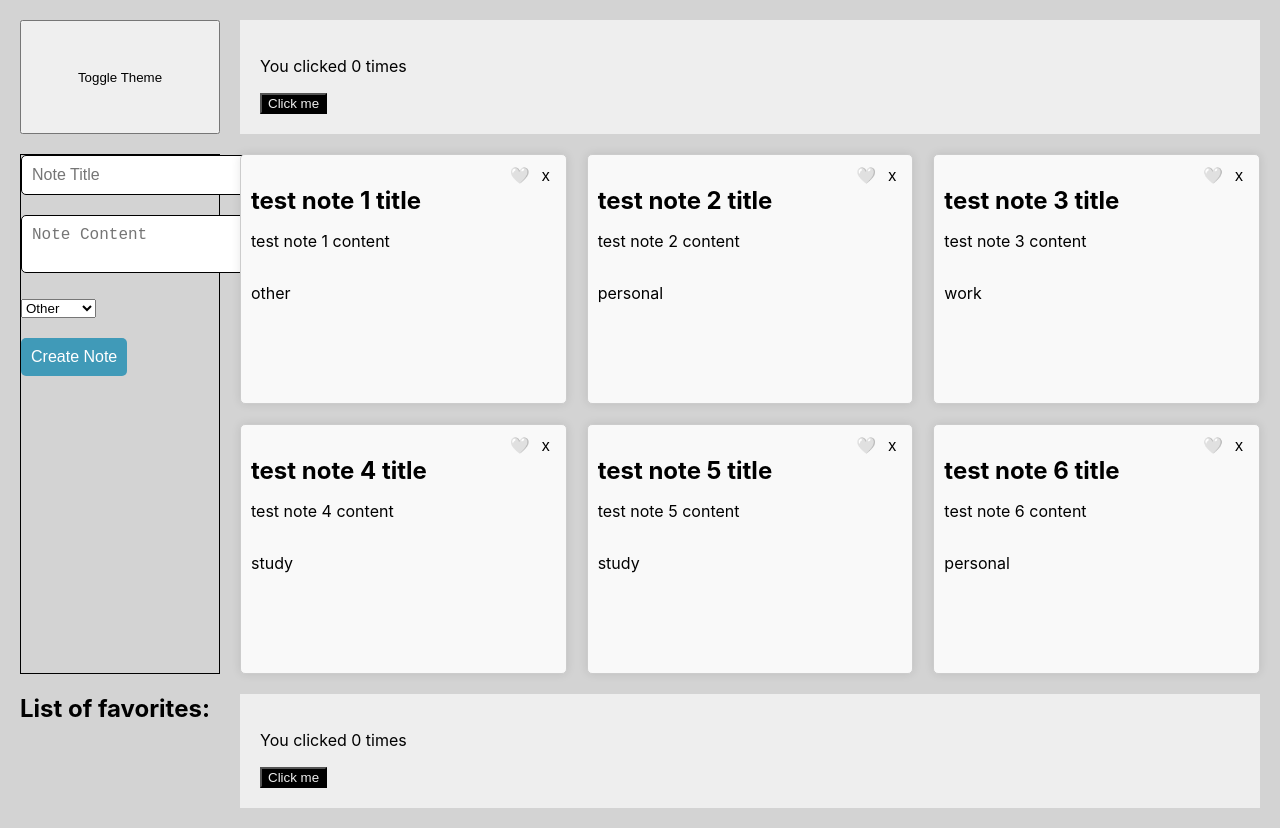
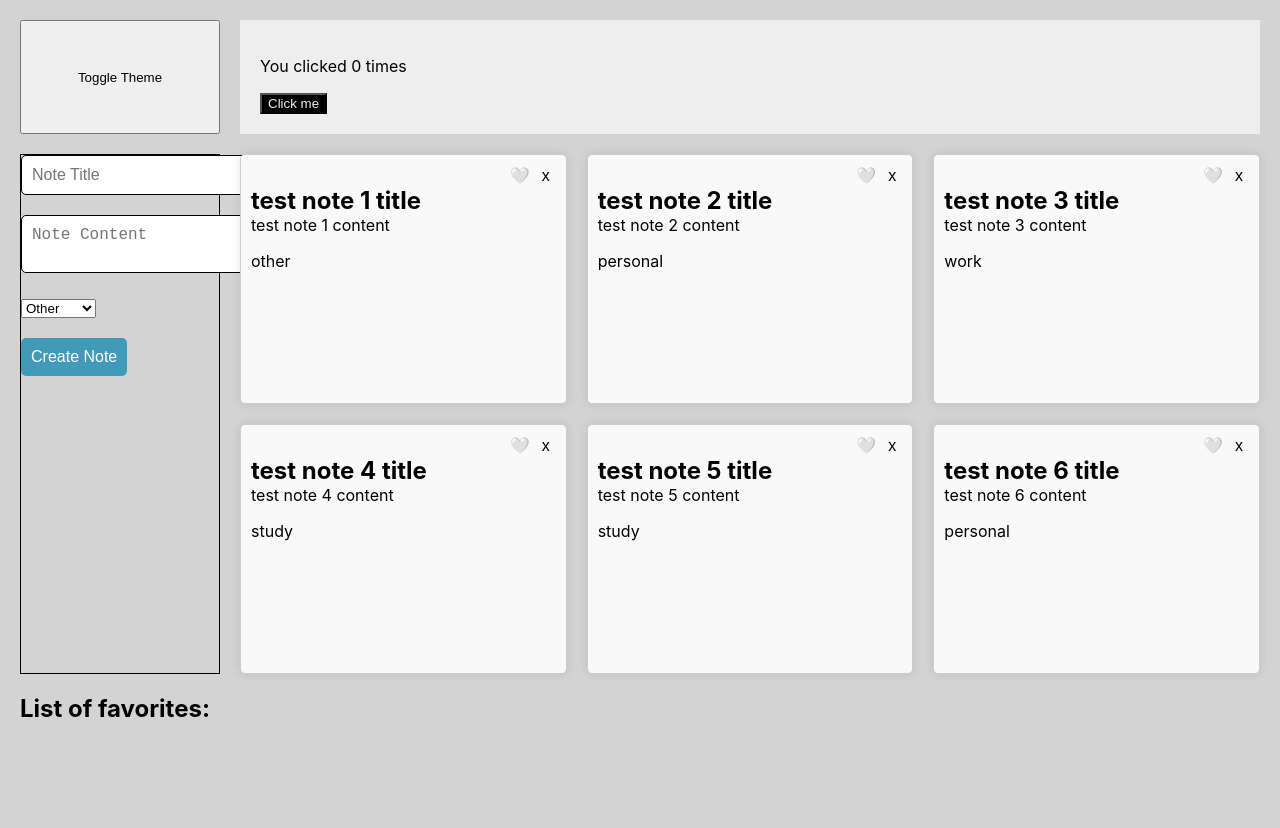
Before and after one commit to FaZeDrug/CSE-110-LAB-2, a React (Create React App) app in the folder my-app/: page / in a window 1280 px wide. After the commit the page ends 800 px from the top, so only its background shows below. Built offline with nearby package versions, Linux system fonts and the light colour scheme.

Commit message:
4.3.3 done

```diff
--- a/my-app/src/App.css
+++ b/my-app/src/App.css
@@ -120,3 +120,7 @@ input {
 .favorite-button:hover {
   opacity: 0.7;
 }
+
+.note-content {
+  direction: ltr; /* Ensure left-to-right text direction */
+}
--- a/my-app/src/App.tsx
+++ b/my-app/src/App.tsx
@@ -1,15 +1,12 @@
-import React, { useState } from 'react';
+import React, { useState, useRef } from 'react';
 import './App.css';
-import { Label, Note } from "./types";
-import { dummyNotesList } from "./constants";
-import { ClickCounter } from './hooksExercise';
-import ToggleTheme from './hooksExercise'; // Import ToggleTheme
+import { Label, Note } from './types';
+import { dummyNotesList } from './constants';
+import ToggleTheme from './hooksExercise';
 
 function App() {
   const [favorites, setFavorites] = useState<string[]>([]);
   const [notes, setNotes] = useState<Note[]>(dummyNotesList);
-
-  // Define the initial state for creating a new note
   const initialNote = {
     id: -1,
     title: "",
@@ -18,15 +15,15 @@ function App() {
     category: 'other',
   };
   const [createNote, setCreateNote] = useState<Note>(initialNote);
+  const [selectedNote, setSelectedNote] = useState<Note | null>(null);
 
-  // Function to handle note creation
+  const contentRef = useRef<HTMLDivElement>(null);
+
   const createNoteHandler = (event: React.FormEvent) => {
     event.preventDefault();
-    console.log("title: ", createNote.title);
-    console.log("content: ", createNote.content);
     const newNote = { ...createNote, id: notes.length + 1 };
     setNotes([newNote, ...notes]);
-    setCreateNote(initialNote); // Reset the form
+    setCreateNote(initialNote);
   };
 
   const toggleFavorite = (noteTitle: string) => {
@@ -37,6 +34,16 @@ function App() {
         return [...prevFavorites, noteTitle];
       }
     });
+  };
+
+  const handleContentChange = (note: Note) => {
+    if (contentRef.current) {
+      const updatedContent = contentRef.current.textContent || "";
+      const updatedNote = { ...note, content: updatedContent };
+      setNotes((prevNotes) =>
+        prevNotes.map((n) => (n.id === note.id ? updatedNote : n))
+      );
+    }
   };
 
   return (
@@ -100,7 +107,15 @@ function App() {
               <button className="remove-button">x</button>
             </div>
             <h2>{note.title}</h2>
-            <p>{note.content}</p>
+            <div
+              ref={contentRef}
+              contentEditable={true}
+              suppressContentEditableWarning={true}
+              onInput={() => handleContentChange(note)}
+              className="note-content"
+            >
+              {note.content}
+            </div>
             <p>{note.label}</p>
           </div>
         ))}
@@ -114,8 +129,6 @@ function App() {
           ))}
         </ul>
       </div>
-
-      <ClickCounter />
     </div>
   );
 }
```
